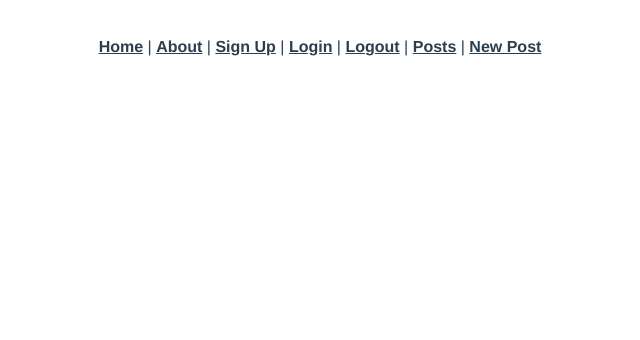
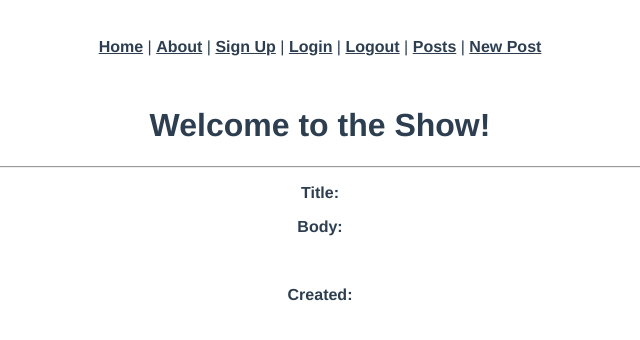
Before and after one commit to leonshimizu/blog-frontend-app, a Vue app: page /posts/1 in a window 1280 px wide. Shown: the top 340 px of the page, without its empty margins (320-960 px from the left). Built offline with nearby package versions, Linux system fonts and the light colour scheme; no server answers.

Commit message:
Posts show - hard code

```diff
--- a/src/router/index.js
+++ b/src/router/index.js
@@ -8,6 +8,7 @@ import Login from '../views/Login.vue'
 import Logout from '../views/Logout.vue'
 import PostsNew from '../views/PostsNew.vue'
 import PostsIndex from '../views/PostsIndex.vue'
+import PostsShow from '../views/PostsShow.vue'
 
 Vue.use(VueRouter)
 
@@ -59,6 +60,11 @@ const routes = [
     path: '/posts',
     name: 'posts-index',
     component: PostsIndex
+  },
+  {
+    path: '/posts/1',
+    name: 'posts/show',
+    component: PostsShow
   }
 ]
 
--- /dev/null
+++ b/src/views/PostsShow.vue
@@ -0,0 +1,38 @@
+<template>
+  <div class="home">
+    <h1>{{ message }}</h1>
+    <hr>
+    <p><b>Title: </b>{{ post.title }}</p>
+    <p><b>Body: </b>{{ post.body }}</p>
+    <p><img v-bind:src="post.image"></p>
+    <p><b>Created: </b>{{ post.created_at }}</p>
+  </div>
+</template>
+
+<style></style>
+
+<script>
+import axios from 'axios'
+  export default {
+    data: function () {
+      return {
+        message: "Welcome to the Show!",
+        post: {}
+      };
+    },
+    created: function () {
+      this.showFunction()
+    },
+    methods: {
+      showFunction: function() {
+        console.log("in the show function");
+        axios
+          .get(`/posts/1`)
+          .then(response => {
+            console.log(response.data);
+            this.post = response.data;
+          })
+      }
+    },
+  };
+</script>
```
